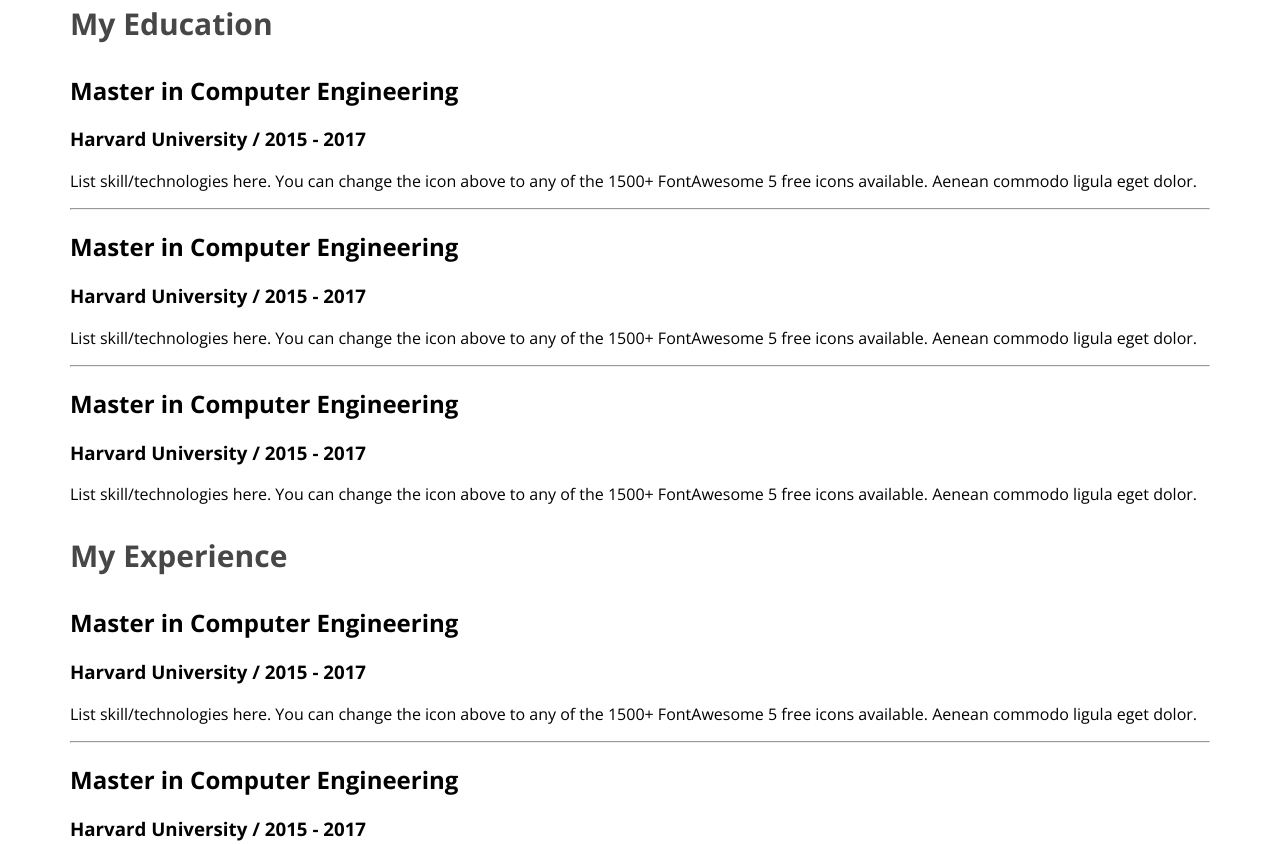
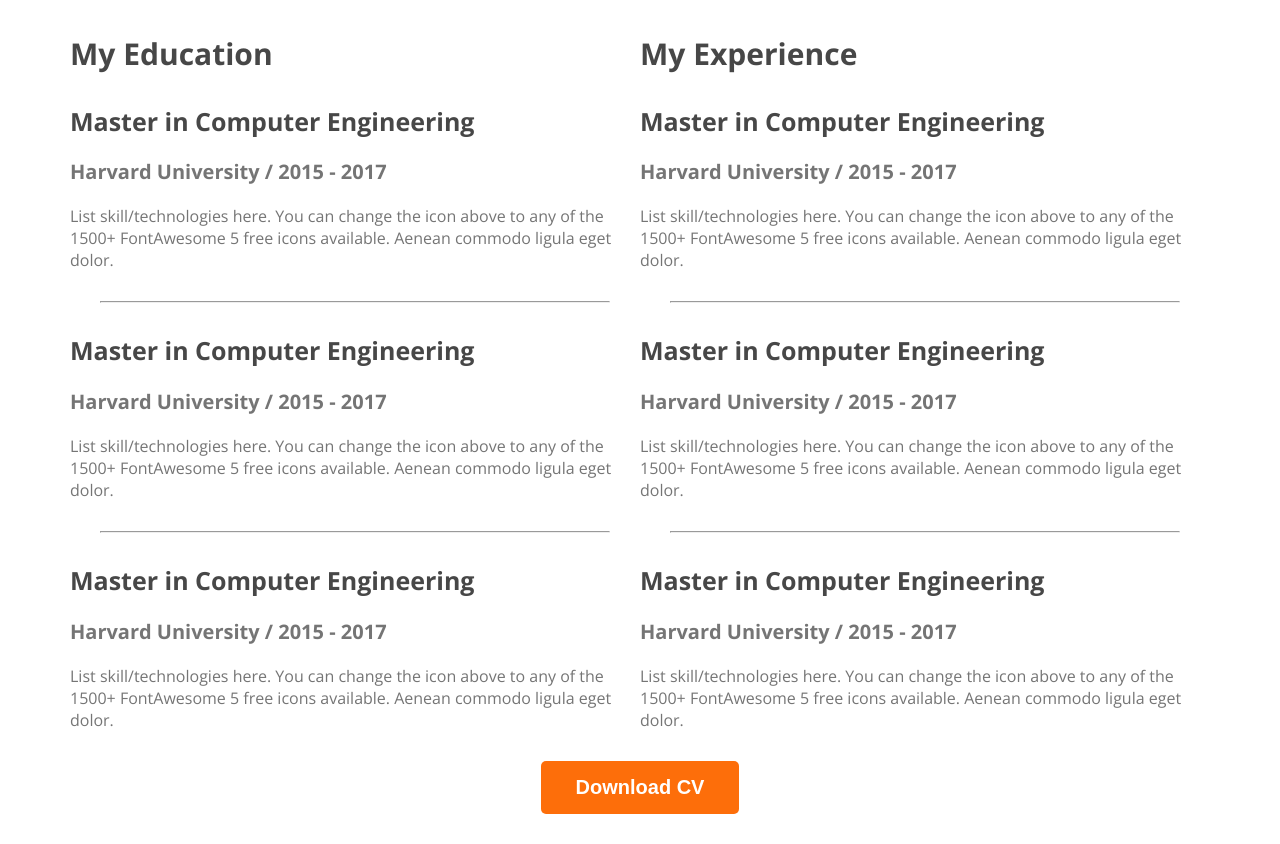
Before and after one commit to sabila111/web-developer-portfolio, a plain HTML site: page index.html in a window 1280 px wide. Shown: the part 2411-3255 px from the top of the page. After the commit the page ends 3233 px from the top, so only its background shows below. Drawn offline with nearby package versions, Linux system fonts and the light colour scheme.

Commit message:
finished resume section

```diff
--- a/index.html
+++ b/index.html
@@ -90,6 +90,7 @@
         <section>
             <!--resume section-->
               <h3 class="section-title">A summary of My Resume</h3>
+              <div class="resume-container">
               <!--.resume-colum*2>h3.resume-title -->
               <div class="resume-colum">
                 <h3 class="resume-colum-title">My Education</h3>
@@ -116,6 +117,7 @@
                     <p class="remume-item-discription">List skill/technologies here. You can change the icon above
                         to any of the 1500+ FontAwesome 5 free icons available. Aenean commodo ligula eget dolor.</p>
                     </div>
+                    </div>
                     <div class="resume-colum">
                         <h3 class="resume-colum-title">My Experience</h3>
                         <div class="resume-item">
@@ -141,8 +143,12 @@
                      </div>
                      </div>
 
+                    </div>
+                    <div class="cv">
+                        <button class="btn">Download CV</button></div>
 
         </section>
+
     </main>
     <footer>
 
--- a/styles/portfolio.css
+++ b/styles/portfolio.css
@@ -137,7 +137,7 @@ main {
 }
 
 
-.skill-container {
+.skill-container{
     display: flex;
     gap: 40px;
 }
@@ -162,8 +162,33 @@ main {
     box-shadow: 0px 6px 50px 0px rgba(0, 0, 0, 0.06);
 }
 /*resume-colum-title*/
+
+.resume-container{
+    display: flex;
+}
 .resume-colum-title{
     color: #474747;
 font-size: 30px;
 font-weight: 700;
 }
+.resume-item-title{
+    color: #474747;
+font-size: 25px;
+}
+.resume-item-info{
+    color:  #757575;
+    font-size: 20px;
+    margin-bottom: 20px;
+}
+.remume-item-discription{
+    color:  #757575;
+    font-size: 16px;
+    margin-bottom: 30px;
+}
+.resume-container hr{
+    margin: 30px;
+}
+.cv{
+    text-align: center;
+    gap: 50px;
+}
```
